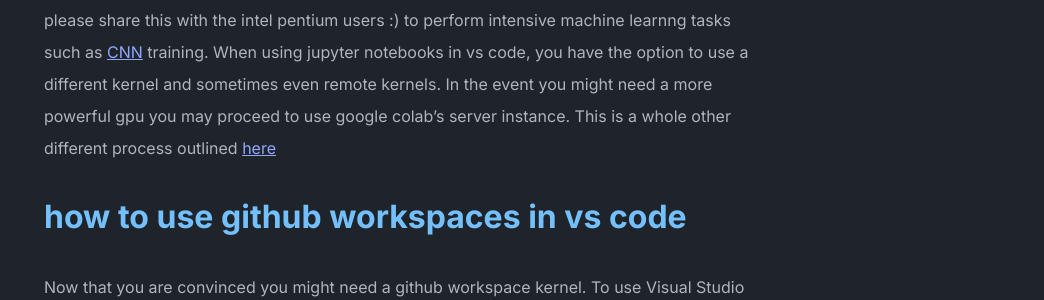
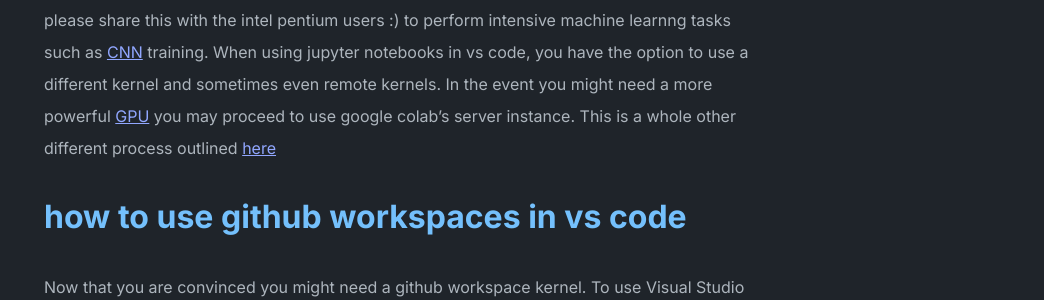
Before and after one commit to shawn-phy/myblog, a Jekyll site: the page built from _posts/2024-04-26-using-codespaces-effectively.md, in a window 1280 px wide and 900 px high, scrolled down 1881 px. Shown: the part 218-518 px from the top of the window, without its empty margins (236-1280 px from the left). Built offline with Jekyll 4.4.1, drawn with Linux system fonts in a browser that asks for light colours; part of the change alters nothing that is shown; some of the changed text lies outside the part shown.

Commit message:
feat: added gpu links

```diff
--- a/_posts/2024-04-26-using-codespaces-effectively.md
+++ b/_posts/2024-04-26-using-codespaces-effectively.md
@@ -25,7 +25,7 @@ In azure, workspaces take a more collaborative definition and more geared toward
 Anybody who has implemented a machine learning project has interacted with jupyter notebooks, and if you arent familiar here is an introductory and comprehensive guide to [jupyter notebooks](https://www.dataquest.io/blog/jupyter-notebook-tutorial/).
 There are many frontends you can use to interact with your jupyter notebook, from your web browser to vs code itself. If you prefer to keep all your development within a single window, you might prefer vs code's notebook rendering features.
 
-However, as I mentioned above sometimes you might not just have the juice(and if you do please share this with the intel pentium users :) to perform intensive machine learnng tasks such as [CNN](https://en.wikipedia.org/wiki/Convolutional_neural_network) training. When using jupyter notebooks in vs code, you have the option to use a different kernel and sometimes even remote kernels. In the event you might need a more powerful gpu you may proceed to use google colab's server instance. This is a whole other different process outlined [here](https://www.freecodecamp.org/news/how-to-use-google-colab-with-vs-code/#:~:text=Install%20colabcode%20Python%20package.,package%20developed%20by%20Abhishek%20Thakur.)
+However, as I mentioned above sometimes you might not just have the juice(and if you do please share this with the intel pentium users :) to perform intensive machine learnng tasks such as [CNN](https://en.wikipedia.org/wiki/Convolutional_neural_network) training. When using jupyter notebooks in vs code, you have the option to use a different kernel and sometimes even remote kernels. In the event you might need a more powerful [GPU](https://www.intel.com/content/www/us/en/products/docs/processors/what-is-a-gpu.html) you may proceed to use google colab's server instance. This is a whole other different process outlined [here](https://www.freecodecamp.org/news/how-to-use-google-colab-with-vs-code/#:~:text=Install%20colabcode%20Python%20package.,package%20developed%20by%20Abhishek%20Thakur.)
 
 # how to use github workspaces in vs code
 Now that you are convinced you might need a github workspace kernel. To use Visual Studio Code to create, manage, work in, and delete codespaces, you need to install the codespaces extension. By default, if you create a new codespace on GitHub.com, it will open in the browser. If you would prefer to open any new codespaces in VS Code automatically, you can [set your default editor to be VS Code](https://docs.github.com/en/codespaces/setting-your-user-preferences/setting-your-default-editor-for-github-codespaces).
```
